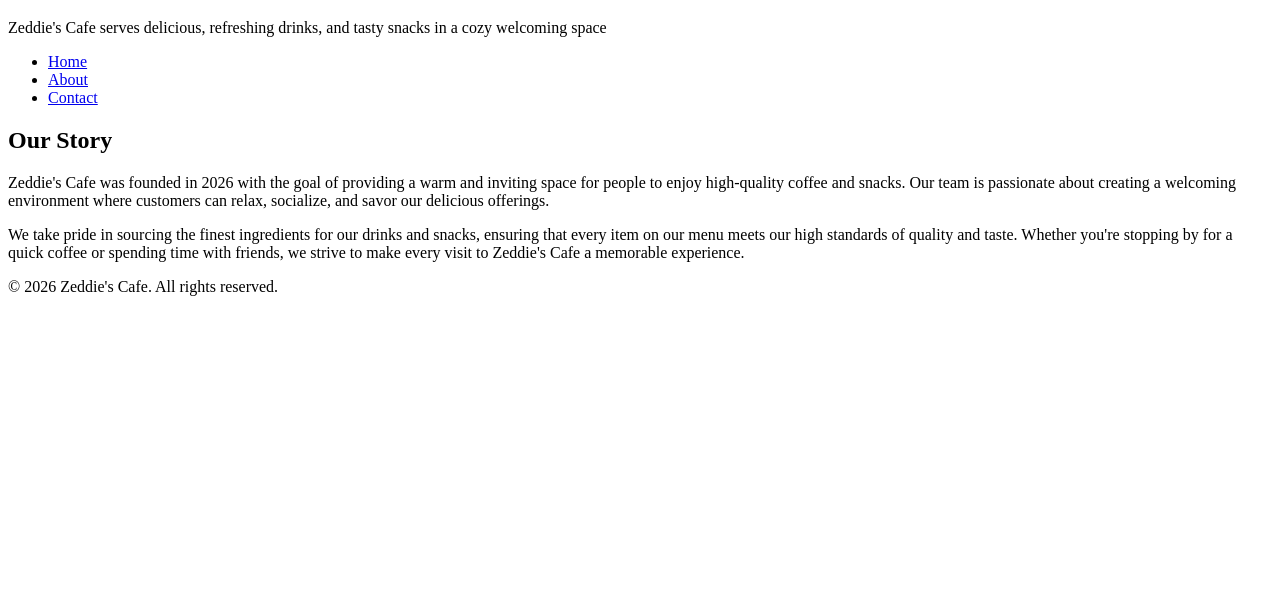
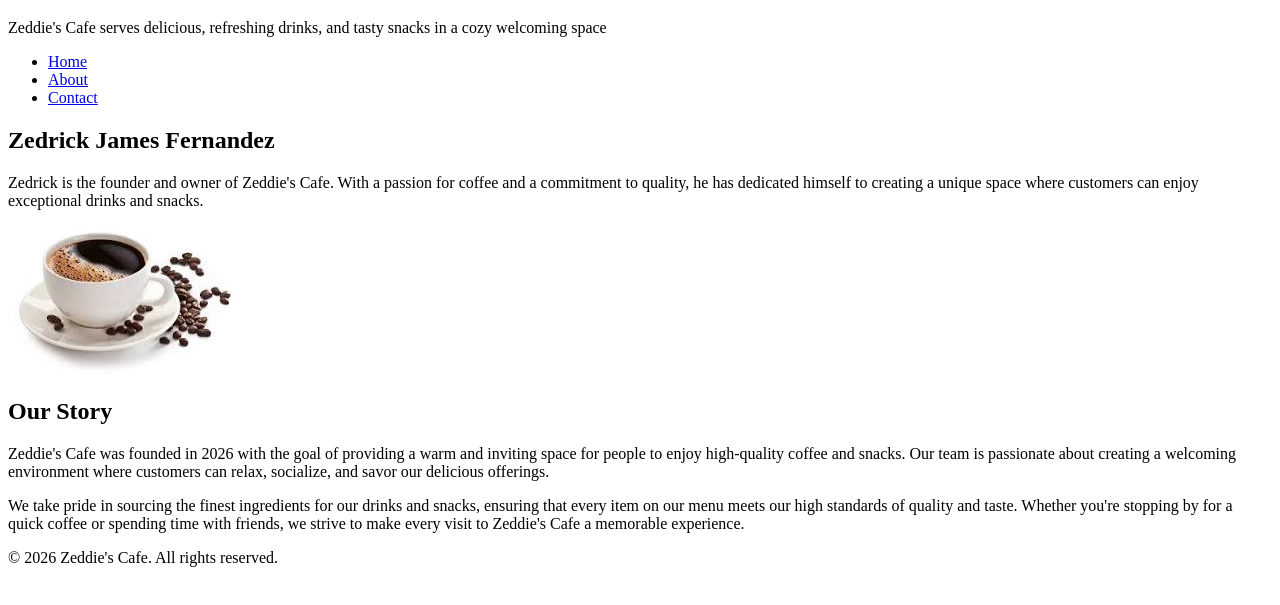
Before and after one commit to zeidji07/zeddies-cafe, a plain HTML site: page about.html in a window 1280 px wide. Shown: the part 61-666 px from the top of the page. Drawn offline with Linux system fonts and the light colour scheme.

Commit message:
i want these files included in my next save point

```diff
--- a/about.html
+++ b/about.html
@@ -23,6 +23,17 @@
     <main>
 
         <section>
+
+            <h2>Zedrick James Fernandez</h2>
+
+            <p>
+                Zedrick is the founder and owner of Zeddie's Cafe. With a passion for coffee and a commitment to quality, he has dedicated himself to creating a unique space where customers can enjoy exceptional drinks and snacks.
+            </p>
+
+            <img src="images/cafe.jpg" alt="Zeddie's Cafe">
+        </section>
+
+        <section>
             <h2>Our Story</h2>
 
             <p>Zeddie's Cafe was founded in 2026 with the goal of providing a warm and inviting space for people to enjoy high-quality coffee and snacks. Our team is passionate about creating a welcoming environment where customers can relax, socialize, and savor our delicious offerings.</p>
```
